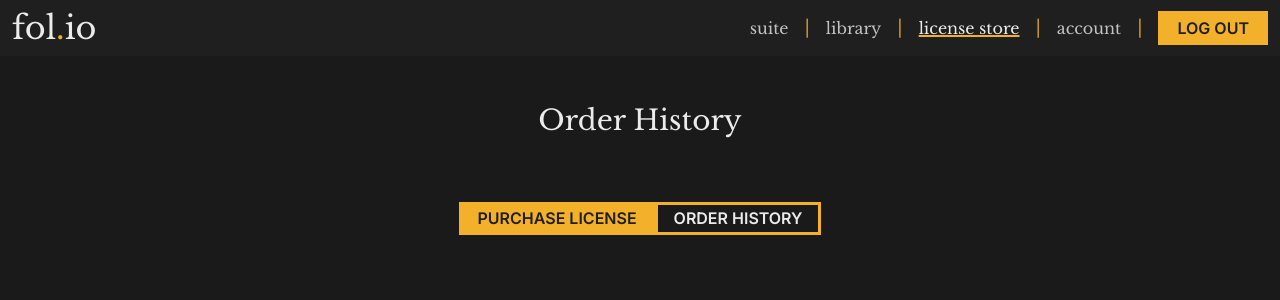
After one commit to Code-Institute-Submissions/KieranSweeden-fol.io, a Django app: page /license/history/ in a window 1280 px wide. The commit adds this page. Shown: the top 300 px of the page. Run offline with Django 4.2, Linux system fonts and the light colour scheme; the visitor is signed in with stand-in values (Sample User, id 1).

Commit message:
Add license templates with links present in license nav & main nav

```diff
--- a/folio/urls.py
+++ b/folio/urls.py
@@ -24,4 +24,5 @@ urlpatterns = [
     path('', include('home.urls')),
     path('library/', include('library.urls')),
     path('suite/', include('suite.urls')),
+    path('license/', include('license.urls')),
 ] + static(settings.MEDIA_URL, document_root=settings.MEDIA_ROOT)
--- /dev/null
+++ b/license/templates/license/order_history.html
@@ -0,0 +1,18 @@
+{% extends 'base.html' %}
+{% load i18n %}
+
+{% block extra_title %}{% trans "Order History" %}{% endblock %}
+
+{% block header_title %}{% trans "Order History" %}{% endblock %}
+
+{% block main_nav %}
+    {% include 'includes/main-navs/internal-main-nav.html' with active_nav_link='license_store' %}
+{% endblock %}
+
+{% block header_content %}
+    {% include 'includes/header-navs/license-header-nav.html' with active_tab='order_history' %}
+{% endblock %}
+
+{% block content %}
+
+{% endblock %}
--- a/license/urls.py
+++ b/license/urls.py
@@ -0,0 +1,12 @@
+"""
+URL's for the pages related to the license store
+"""
+
+from django.urls import path
+from . import views
+
+
+urlpatterns = [
+    path('purchase/', views.purchase_license, name="purchase_license"),
+    path('history/', views.order_history, name="order_history"),
+]
--- a/license/views.py
+++ b/license/views.py
@@ -1,3 +1,28 @@
+"""
+Views for the pages related to the license store
+"""
+
 from django.shortcuts import render
+from django.contrib.auth.decorators import login_required
 
 # Create your views here.
+
+
+@login_required
+def purchase_license(request):
+    """
+    Collects the user's list of folios
+    and presents then within the library page
+    """
+
+    return render(request, "license/purchase_license.html")
+
+
+@login_required
+def order_history(request):
+    """
+    Collects the user's list of folios
+    and presents then within the library page
+    """
+
+    return render(request, "license/order_history.html")
--- /dev/null
+++ b/templates/includes/header-navs/license-header-nav.html
@@ -0,0 +1,12 @@
+<div class="col-12 text-center">
+    <div class="btn-group mt-3">
+        <a href="{% url 'purchase_license' %}"
+            class="btn btn-primary {% if active_tab == 'purchase_license' %}active{% endif %}">
+            Purchase License
+        </a>
+        <a href="{% url 'order_history' %}"
+            class="btn btn-primary {% if active_tab == 'order_history' %}active{% endif %}">
+            Order History
+        </a>
+    </div>
+</div>
--- a/templates/includes/main-navs/internal-main-nav.html
+++ b/templates/includes/main-navs/internal-main-nav.html
@@ -18,7 +18,7 @@
             </li>
             <li class="d-none d-lg-flex justify-content-center align-items-center mx-3"><span class="text-feature-color">|</span></li>
             <li class="nav-item">
-                <a class="nav-link px-0 {% if active_nav_link == 'license_store' %}active{% endif %}" href="{% url 'account_signup' %}">license store</a>
+                <a class="nav-link px-0 {% if active_nav_link == 'license_store' %}active{% endif %}" href="{% url 'purchase_license' %}">license store</a>
             </li>
             <li class="d-none d-lg-flex justify-content-center align-items-center mx-3"><span class="text-feature-color">|</span></li>
             <li class="nav-item">
```
Also changed, not shown: license/templates/license/purchase_license.html (added, +18 -0 lines).
